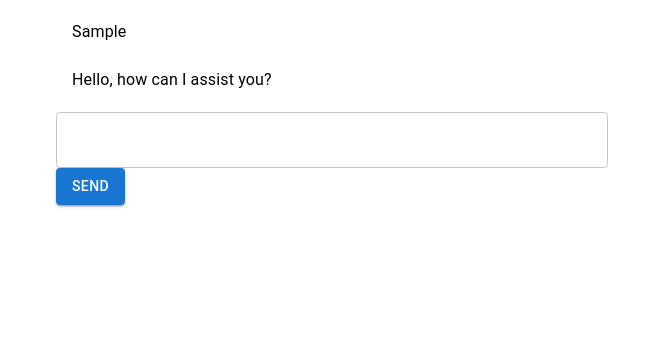
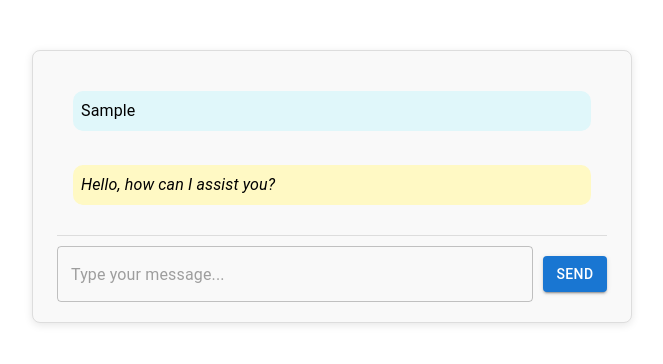
Before and after one commit to liyufeng0802/APIVerse, a React (Create React App) app in the folder frontend/: page / in a window 1280 px wide. Both pictures are taken after typing "Sample" into the empty fields and a click on the button "SEND". Shown: the top 364 px of the page, without its empty margins (308-971 px from the left). Built offline with nearby package versions, Linux system fonts and the light colour scheme.

Commit message:
Backup current design

```diff
--- a/frontend/src/App.js
+++ b/frontend/src/App.js
@@ -1,10 +1,12 @@
+// src/App.js
 import React from 'react';
-import Chat from './Chat';
+import ChatContainer from './components/ChatContainer/ChatContainer';
+import './App.css';
 
 function App() {
   return (
-    <div>
-      <Chat />
+    <div className="App">
+      <ChatContainer />
     </div>
   );
 }
--- /dev/null
+++ b/frontend/src/components/ChatContainer/ChatContainer.css
@@ -0,0 +1,13 @@
+.chat-container {
+  padding: 20px;
+  border: 1px solid #ddd;
+  border-radius: 8px;
+  box-shadow: 0 2px 8px rgba(0, 0, 0, 0.1);
+  margin-top: 50px;
+  background-color: #f9f9f9;
+}
+
+.typing-indicator {
+  font-style: italic;
+  margin-left: 10px;
+}
--- /dev/null
+++ b/frontend/src/components/ChatContainer/ChatContainer.js
@@ -0,0 +1,46 @@
+import React, {useState} from 'react';
+import {Container} from '@mui/material';
+import './ChatContainer.css';
+import InputArea from '../InputArea/InputArea';
+import MessageList from '../MessageList/MessageList';
+
+function ChatContainer() {
+    const [messages, setMessages] = useState([]);
+    const [isBotTyping, setIsBotTyping] = useState(false);
+
+    const handleSendMessage = (messageText) => {
+        setIsBotTyping(true);  // Set typing indicator on
+        setTimeout(() => {
+            setIsBotTyping(false);  // Set typing indicator off
+            if (messageText.trim()) {
+                const newMessage = {text: messageText.trim(), sender: 'user'};
+                setMessages([...messages, newMessage]);
+                handleBotResponse(messageText.trim());
+            }
+        }, 500);
+    };
+
+    const handleBotResponse = (userMessage) => {
+      // Simulate a delay for bot response
+      setTimeout(() => {
+        let botResponseText = 'Hello, how can I assist you?';
+        if (userMessage.toLowerCase().includes('hello')) {
+          botResponseText = 'Hello! How can I help you today?';
+        } else if (userMessage.toLowerCase().includes('help')) {
+          botResponseText = 'Of course! What do you need help with?';
+        }
+        const botResponse = { text: botResponseText, sender: 'bot' };
+        setMessages(prevMessages => [...prevMessages, botResponse]);
+      }, 500);
+    };
+
+    return (
+      <Container maxWidth="sm" className="chat-container">
+        <MessageList messages={messages} />
+        {isBotTyping && <div className="typing-indicator">Bot is typing...</div>}
+        <InputArea onSendMessage={handleSendMessage} />
+      </Container>
+    );
+}
+
+export default ChatContainer;
--- /dev/null
+++ b/frontend/src/components/InputArea/InputArea.css
@@ -0,0 +1,11 @@
+.input-area {
+  display: flex;
+  justify-content: space-between;
+  align-items: center;
+  margin-top: 10px;
+}
+
+.input-area .MuiTextField-root {
+  flex-grow: 1;
+  margin-right: 10px;
+}
--- /dev/null
+++ b/frontend/src/components/InputArea/InputArea.js
@@ -0,0 +1,42 @@
+import React, { useState } from 'react';
+import { TextField, Button } from '@mui/material';
+import './InputArea.css';
+
+
+function InputArea({ onSendMessage }) {
+  const [inputValue, setInputValue] = useState('');
+
+  const handleInputChange = (event) => {
+    setInputValue(event.target.value);
+  };
+
+  const handleSendMessage = () => {
+    onSendMessage(inputValue);
+    setInputValue('');
+  };
+
+  const handleKeyPress = (event) => {
+    if (event.key === 'Enter' && !event.shiftKey) {
+      handleSendMessage();
+      event.preventDefault();
+    }
+  };
+
+  return (
+    <div className="input-area">
+      <TextField
+        fullWidth
+        variant="outlined"
+        value={inputValue}
+        onChange={handleInputChange}
+        onKeyPress={handleKeyPress}
+        placeholder="Type your message..."
+      />
+      <Button variant="contained" color="primary" onClick={handleSendMessage}>
+        Send
+      </Button>
+    </div>
+  );
+}
+
+export default InputArea;
--- /dev/null
+++ b/frontend/src/components/Message/Message.css
@@ -0,0 +1,14 @@
+.message {
+  width: 100%;
+  display: flex;
+  justify-content: flex-start;
+  margin-bottom: 10px;
+}
+
+.message.right {
+  justify-content: flex-end;
+}
+
+.message .MuiListItemText-root {
+  word-break: break-word;
+}
--- /dev/null
+++ b/frontend/src/components/Message/Message.js
@@ -0,0 +1,22 @@
+import React from 'react';
+import {ListItem, ListItemText} from '@mui/material';
+import './Message.css';
+
+
+function Message({message}) {
+    const isUserMessage = message.sender === 'user';
+    const backgroundColor = isUserMessage ? '#e0f7fa' : '#fff9c4';
+    const fontStyle = isUserMessage ? 'normal' : 'italic';
+    const align = isUserMessage ? 'right' : 'left';
+
+    return (
+        <ListItem className={`message ${align}`} alignItems="flex-start">
+            <ListItemText
+                primary={message.text}
+                sx={{backgroundColor, borderRadius: '10px', padding: '8px', fontStyle}}
+            />
+        </ListItem>
+    );
+}
+
+export default Message;
--- /dev/null
+++ b/frontend/src/components/MessageList/MessageList.css
@@ -0,0 +1,7 @@
+.message-list {
+  overflow-y: auto;
+  max-height: 400px;
+  margin-bottom: 20px;
+  padding: 10px;
+  border-bottom: 1px solid #ddd;
+}
--- /dev/null
+++ b/frontend/src/components/MessageList/MessageList.js
@@ -0,0 +1,28 @@
+import React, { useEffect, useRef } from 'react';
+import { List } from '@mui/material';
+import './MessageList.css';
+import Message from '../Message/Message';
+
+
+function MessageList({ messages }) {
+  const messagesEndRef = useRef(null);
+
+  const scrollToBottom = () => {
+    messagesEndRef.current?.scrollIntoView({ behavior: "smooth" });
+  };
+
+  useEffect(() => {
+    scrollToBottom();
+  }, [messages]);
+
+  return (
+    <List className="message-list">
+      {messages.map((message, index) => (
+        <Message key={index} message={message} />
+      ))}
+      <div ref={messagesEndRef} />
+    </List>
+  );
+}
+
+export default MessageList;
```
